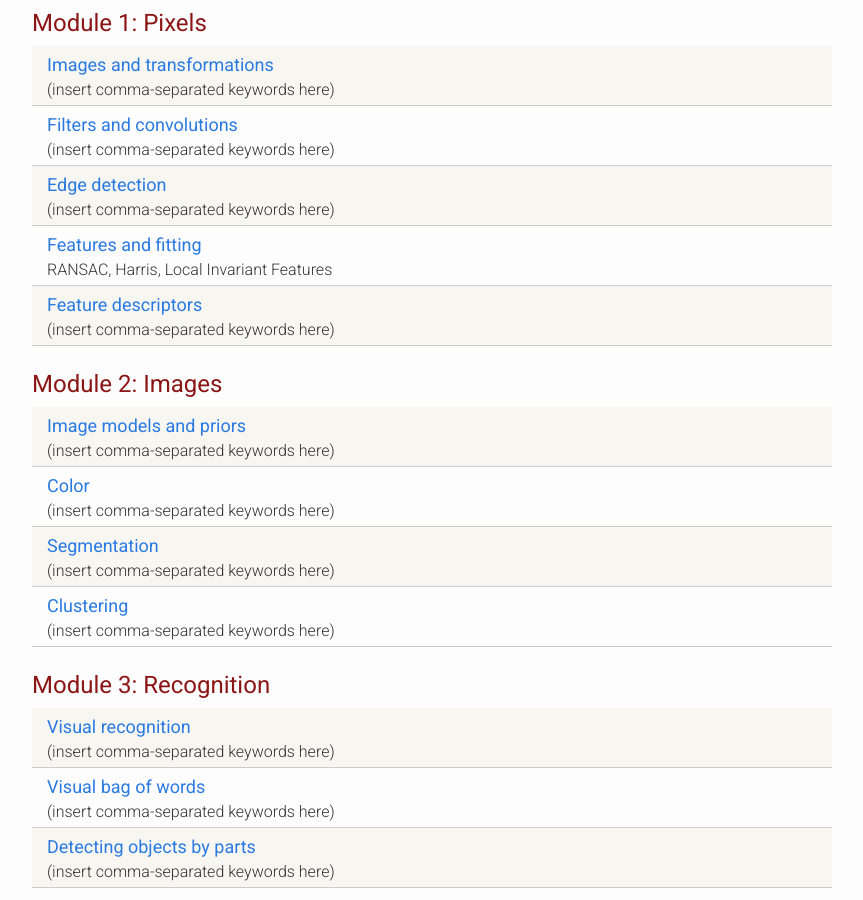
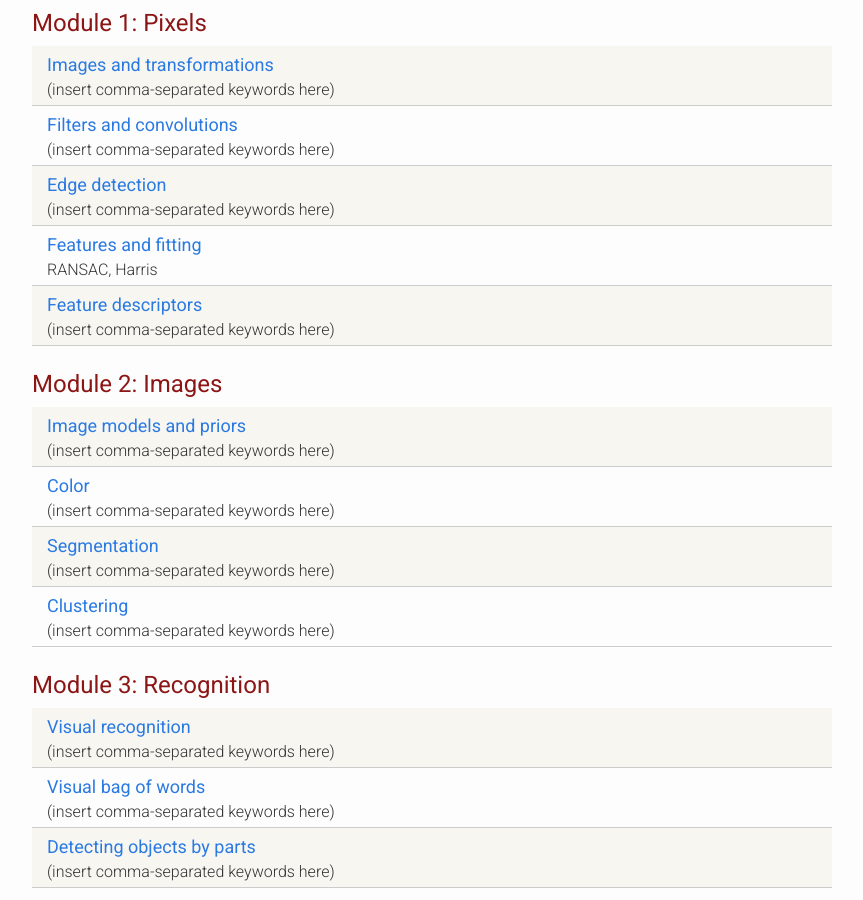
Before and after one commit to yuhuihuang77/cs131_notes_dev, a Jekyll site: the page built from index.md, in a window 1280 px wide and 900 px high, scrolled down 3178 px. Shown: the whole window, without its empty margins (208-1071 px from the left). Built offline with Jekyll 4.4.1, drawn with Linux system fonts in a browser that asks for light colours.

Commit message:
fix table of content links

```diff
--- a/_chapters/pixels/features_and_fitting.md
+++ b/_chapters/pixels/features_and_fitting.md
@@ -1,6 +1,6 @@
 ---
 title: Features and fitting
-keywords: RANSAC, Harris, Local Invariant Features
+keywords: RANSAC, Harris
 order: 5 # Lecture number for 2020
 ---
 
@@ -63,7 +63,7 @@ Least squares regression is a common technique to find a line of best fit for a
   <img src="{{ site.baseurl }}/assets/pixels/line-fitting-outliers.png">
 </div>
 
-<a name='voting-based'></a>
+<a name='voting-based-fitting'></a>
 ## Voting-based Fitting
 
 We could try to fit the model by exhaustively checking all combination of features. However, this approach is inefficient and bears a O(N<sup>2</sup>) time complexity.
@@ -76,7 +76,7 @@ Voting is a decent alternative. The idea is to have features vote for compatible
 
 <!-- <<image 4.6 slide 11>> -->
 
-<a name='ransac-detailed'></a>
+<a name='random-sample-consensus'></a>
 ## Random Sample Consensus (RANSAC)
 
 Both Hough transform and RANSAC rely on voting to arrive at the optimum model. The part where they differ is in how the model is chosen. As the name suggests, RANSAC introduces randomness in the model selection process. A number of models are proposed until one is found that is supported by a consensus of features (voters). Let's try to understand the algorithm.
@@ -133,4 +133,4 @@ The table below shows the number of samples required for different choices of no
 
 <a name='local-invariant-features'></a>
 
-<a name='harris'></a>
+<a name='harris-corner-detector'></a>
```
